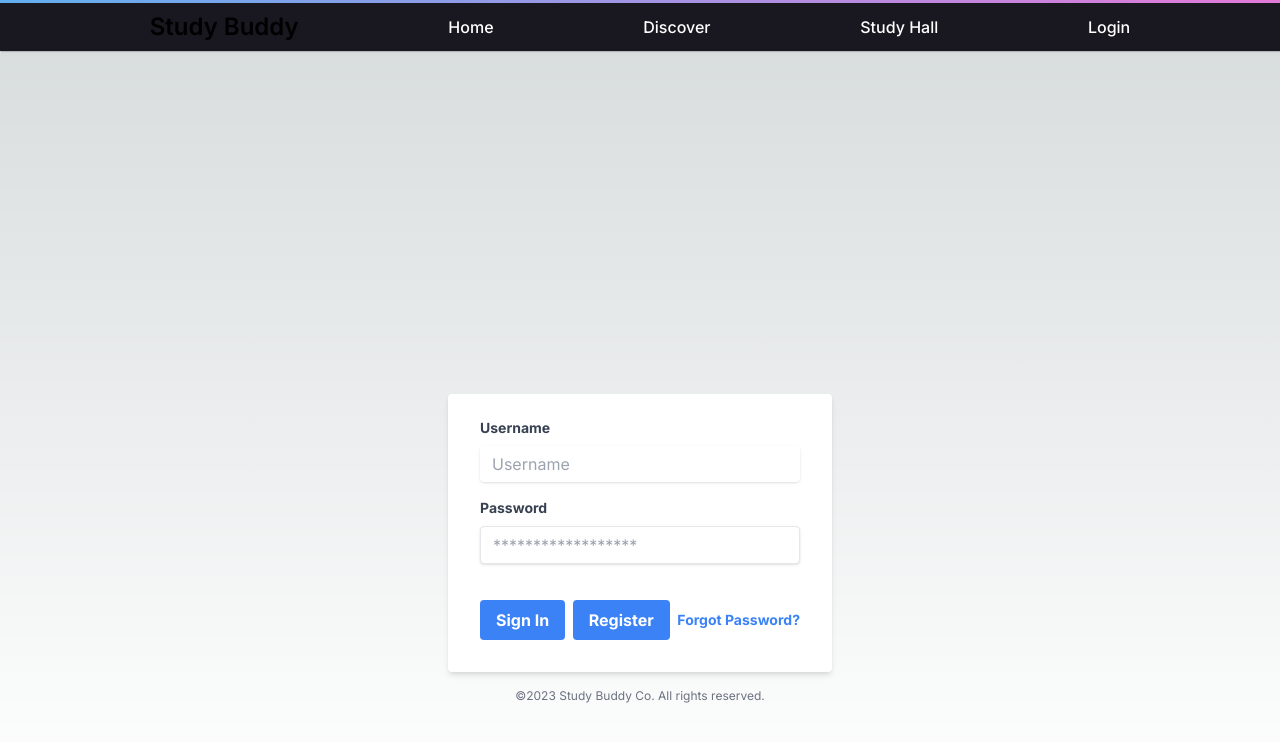
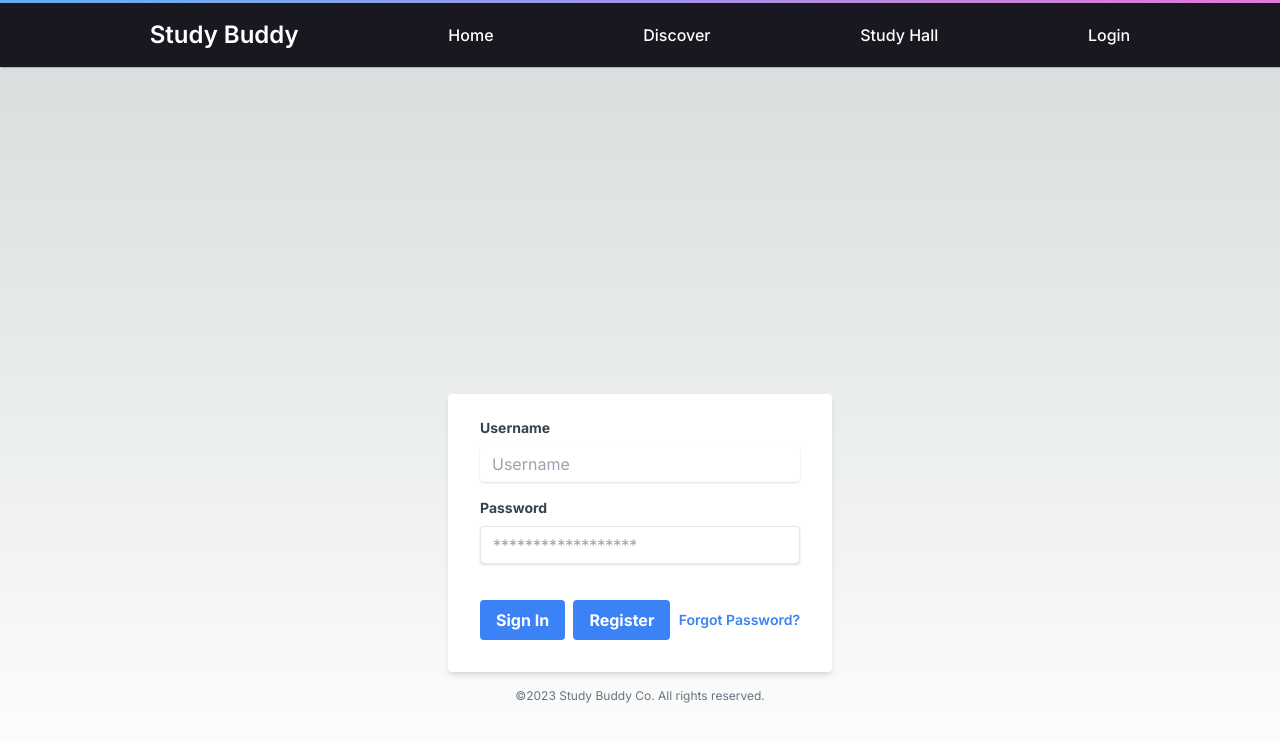
Before and after one commit to Ausbxuse/study-buddy, a Next.js app in the folder frontend/: page /login in a window 1280 px wide. Shown: the top 742 px of the page. Built offline with nearby package versions, Linux system fonts and the light colour scheme.

Commit message:
Update home links

```diff
--- a/frontend/app/login/page.jsx
+++ b/frontend/app/login/page.jsx
@@ -31,7 +31,7 @@ export default function Login() {
         <a type="button" class="btn bg-blue-500 hover:bg-blue-700 text-white font-bold py-2 px-4 rounded focus:outline-none focus:shadow-outline" href="/signup">
           Register
         </a>
-        <a class="inline-block align-baseline font-bold text-sm text-blue-500 hover:text-blue-800" onClick={(e) => {alert("Haha, too bad")}}>
+        <a class="inline-block align-baseline font-semibold text-sm text-blue-500 hover:text-blue-800" onClick={(e) => {alert("Haha, too bad")}}>
           Forgot Password?
         </a>
         </div>
--- a/frontend/components/nav.jsx
+++ b/frontend/components/nav.jsx
@@ -22,12 +22,12 @@ export default function Nav({ children }) {
               />
             </Link> */}
             <Link href="/">
-              <span className={`mb-3 text-2xl font-semibold`}>Study Buddy</span>
+              <span className={`mb-3 text-2xl font-semibold text-white dark:text-black `}>Study Buddy</span>
             </Link>
 
             <li><Link href="/">Home</Link></li>
             <li><Link href="/discover">Discover</Link></li>
-            <li><Link href="/studyhall">Study Hall</Link></li>
+            <li><Link href="/studyHall">Study Hall</Link></li>
             <li><Link href="/login">Login</Link></li>
           </ul>
           <div className={styles.mobileNav}>
--- a/frontend/components/nav.module.css
+++ b/frontend/components/nav.module.css
@@ -24,7 +24,7 @@
   /* max-width: 1300px; */
   display: flex;
   align-items: center;
-  height: 3em;
+  height: 4em;
   width: 100vw;
   background-color: rgba(25, 24, 32, 1);
   /* backdrop-filter: blur(0.25em); */
```
